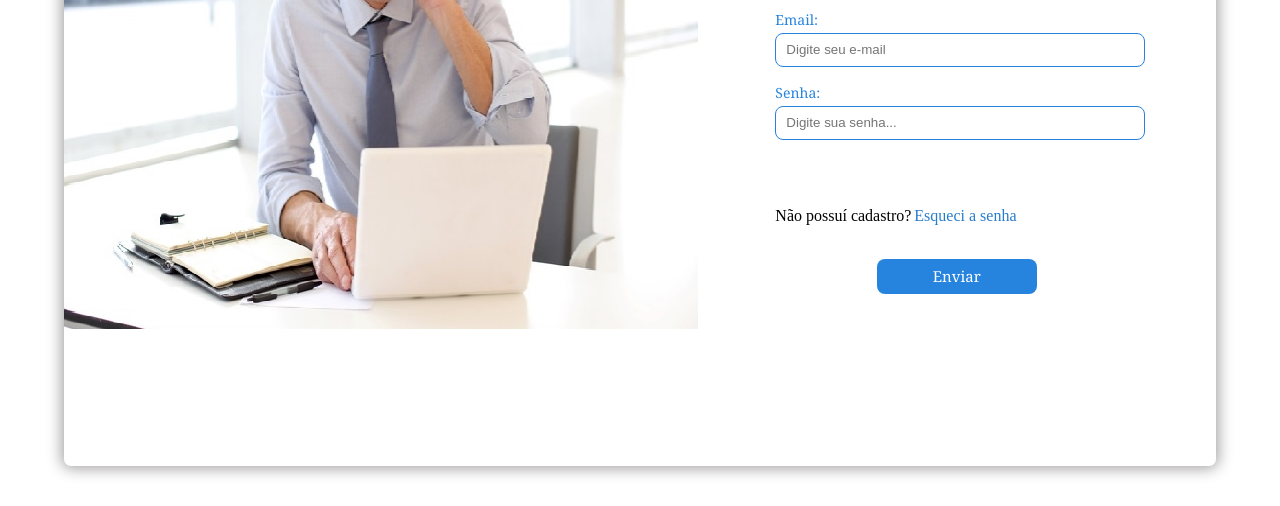
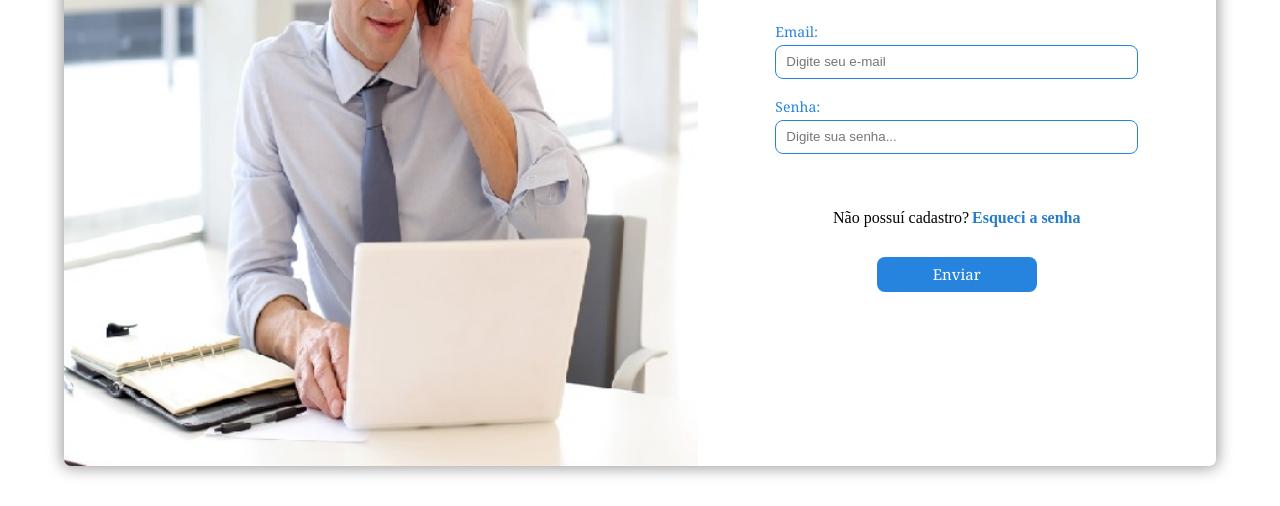
Before and after one commit to MatheusOliveiraFer/TeamWorking, a plain HTML site: page index.html in a window 1280 px wide. Shown: the part 294-800 px from the top of the page. Drawn offline with Linux system fonts and the light colour scheme; files whose address does not match are found by name.

Commit message:
Ajustes de loyout Cadastro

```diff
--- a/assets/css/style.css
+++ b/assets/css/style.css
@@ -70,6 +70,9 @@ table {
   width: 55%;
   height: 100%;
   background-image: url("../images/WhatsApp\ Image\ 2022-02-17\ at\ 13.49.38.jpeg");
+  background-position: center;
+  background-size: cover;
+  background-repeat: no-repeat;
   border-radius: 7px;
   -webkit-border-radius: 7px 0px 0px 7px;
   -moz-border-radius: 7px 0px 0px 7px;
@@ -83,6 +86,7 @@ table {
   width: 45%;
   height: 100%;
   display: flex;
+  flex-direction: column;
   align-items: center;
   justify-content: center;
   -webkit-border-radius: 0px 7px 7px 0px;
@@ -91,18 +95,17 @@ table {
 }
 .area-login-right form {
   width: 70%;
-  height: 85%;
+  height: 60%;
   display: flex;
   flex-direction: column;
   justify-content: center;
 }
 form .form-title {
   width: 100%;
-  height: 100px;
+  height: 25%;
   display: flex;
   flex-direction: column;
   justify-content: space-around;
-
 }
 form .form-title h1 {
   font-size: 30px;
@@ -119,9 +122,9 @@ form .form-title h1 {
   font-family: 'Lora', 'serif' ;
   font-weight: bold;
 }
-form .form-body {
+.form-body {
   width: 100%;
-  height: 200px;
+  height: 45%;
   display: flex;
   flex-direction: column;
   justify-content: space-around;
@@ -140,7 +143,7 @@ form .form-body {
   color: #2684DE;
 }
 .dados input {
-  width: 98%;
+  width: 96%;
   height: 30px;
   border: 1px solid #2684DE;
   border-radius: 8px;
@@ -148,7 +151,7 @@ form .form-body {
   color: black;
 }
 .errorDiv{
-  height: 10%;
+  height: 4%;
   width: 100%;
 }
 .errorDiv div{
@@ -157,8 +160,9 @@ form .form-body {
 }
 .cadastro{
   width: 100%;
-  height: 40px;
+  height: 8%;
   display: flex;
+  justify-content: center;
   align-items: center;
   font-size: 16px;
   color: #000;
@@ -167,17 +171,16 @@ form .form-body {
   color: #277ccc;
   margin-left: 3px;
   font-size: 16px;
+  font-weight: 550;
   text-decoration: none;
 }
 form .form-button {
   width: 100%;
-  height: 80px;
+  height: 18%;
   display: flex;
   justify-content: center;
   align-items: center;
-
 }
-
 .enviar{
     width: 160px;
     height: 35px;
```
